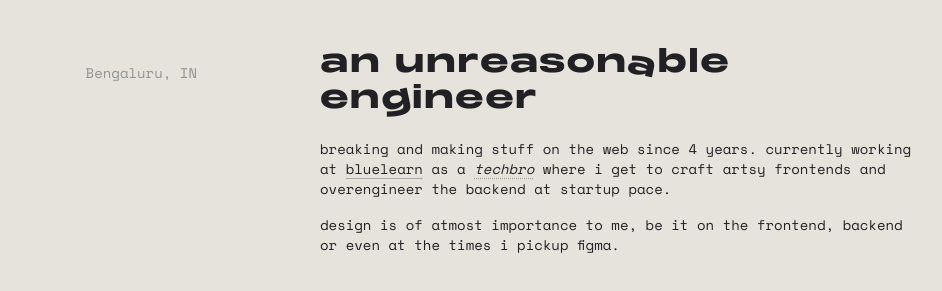
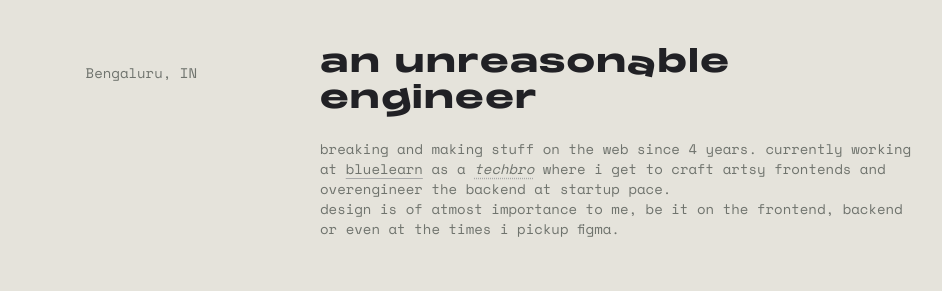
Before and after one commit to cheesetosht/portfolio-one, a SvelteKit app: page / in a window 1280 px wide. Shown: the part 147-438 px from the top of the page, without its empty margins (124-1066 px from the left). Built offline with nearby package versions, Linux system fonts and the light colour scheme; some icons are missing.

Commit message:
fix text heirarchy with colors

```diff
--- a/src/app.css
+++ b/src/app.css
@@ -32,10 +32,14 @@ body::-webkit-scrollbar-thumb {
 	@apply font-display font-bold tracking-wider text-3xl hidden lg:block mb-6;
 }
 
+p {
+	@apply text-ivory-900;
+}
+
 p a {
 	@apply underline underline-offset-4 decoration-gray-300 hover:decoration-gray-500 transition duration-300;
 }
 
 .social-icon {
-	@apply transition duration-200 text-gray-400 hover:text-gray-700 h-5 w-5;
+	@apply transition duration-200 text-ivory-900 hover:text-gray-900 h-5 w-5;
 }
--- a/src/components/footer.svelte
+++ b/src/components/footer.svelte
@@ -3,7 +3,8 @@
 </script>
 
 <footer class={`${$$restProps.class}`}>
-	<div class="py-6 border-t border-gray-300">
+	<hr />
+	<div class="py-6">
 		<SocialLinks />
 	</div>
 </footer>
--- a/src/components/nav.svelte
+++ b/src/components/nav.svelte
@@ -33,7 +33,7 @@
 			{/each}
 		</ul>
 		<SocialLinks />
-		<p class="my-4 text-sm text-right text-gray-400">Bengaluru, IN</p>
+		<p class="my-4 text-sm text-right">Bengaluru, IN</p>
 	</div>
 
 	<!-- mobile -->
--- a/src/routes/+error.svelte
+++ b/src/routes/+error.svelte
@@ -3,4 +3,4 @@
 </script>
 
 <h1 class="font-display font-bold">{$page.status}</h1>
-<p class="text-gray-500 text-sm">{$page.error?.message || ':/'}</p>
+<p class="text-sm">{$page.error?.message || ':/'}</p>
--- a/src/routes/+page.svelte
+++ b/src/routes/+page.svelte
@@ -15,7 +15,7 @@
 		class="inline-block transition duration-200 lg:-rotate-12 lg:group-hover:-rotate-0">g</span
 	>ineer
 </h1>
-<p class="text-sm mb-4">
+<p class="text-sm b-4">
 	breaking and making stuff on the web since 4 years. currently working at <a
 		href="https://www.bluelearn.in/?utm_source=cheesetosht"
 		target="_blank">bluelearn</a
```
